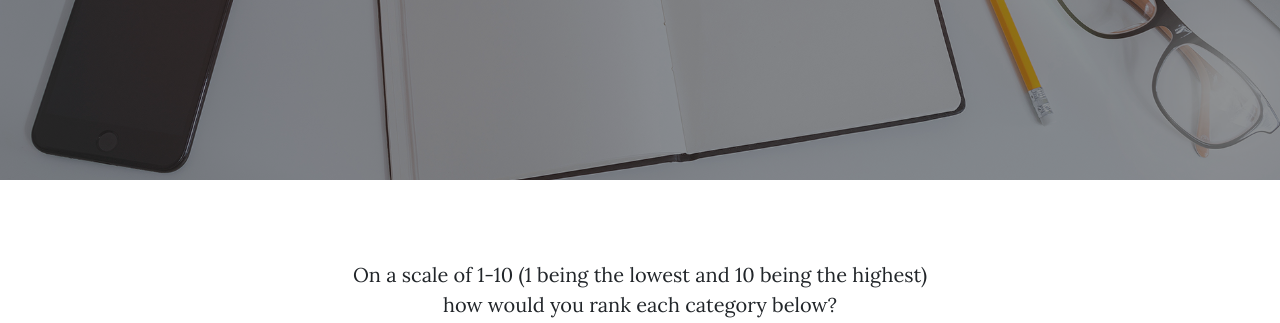
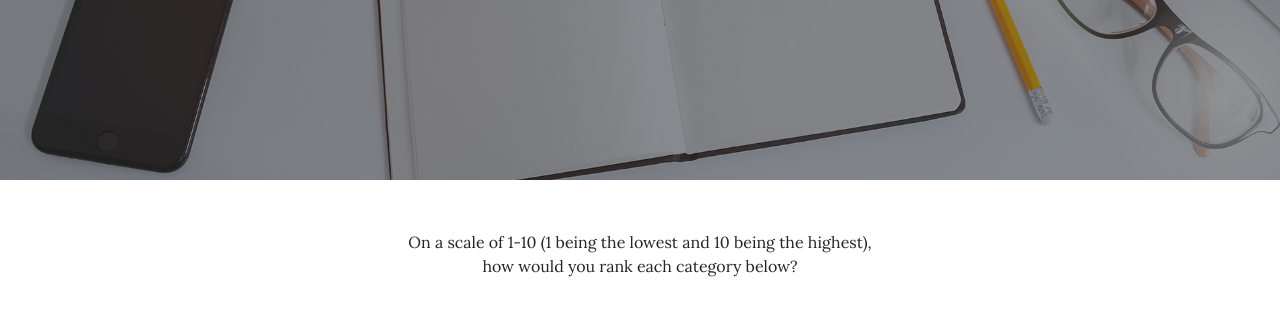
Before and after one commit to rytankersley/rytankersley.github.io, a website: page index.html in a window 1280 px wide. Shown: the part 420-743 px from the top of the page. Drawn offline with nearby package versions, Linux system fonts and the light colour scheme.

Commit message:
Cleaned descriptions

```diff
--- a/css/styles.css
+++ b/css/styles.css
@@ -10,3 +10,10 @@
     font-style: italic;
     font-size: small;
 }
+
+.category-description {
+    text-align: center;
+    font-size: medium;
+    margin-top: 0;
+    margin-bottom: 3rem;
+}
--- a/index.html
+++ b/index.html
@@ -53,7 +53,7 @@
   <div class="container">
     <div class="row">
       <div class="col-lg-8 col-md-10 mx-auto">
-        <p style="text-align: center;"><span id="subtitle1"></span></br><span id="subtitle2"></span></p>
+        <p class="category-description"><span id="subtitle1"></span></br><span id="subtitle2"></span></p>
       </div>
     </div>
 
--- a/js/text.js
+++ b/js/text.js
@@ -1362,7 +1362,7 @@ function getTextData(langIndex) {
     var english = {
             navheader: "Healthy Church",
             mainheader: "Healthy Church Questionnaire",
-            subtitleOne: "On a scale of 1-10 (1 being the lowest and 10 being the highest)",
+            subtitleOne: "On a scale of 1-10 (1 being the lowest and 10 being the highest),",
             subtitleTwo: "how would you rank each category below?",
             categories: [
                 worshipEN,
--- a/js/textLoader.js
+++ b/js/textLoader.js
@@ -96,9 +96,9 @@ function getCategoriesHTML(data) {
              </button>
           </h5>
        </div>
-       <div id='collapse${i}' class='collapse show' aria-labelledby='heading${i}' data-parent='#accordion'>
+       <div id='collapse${i}' class='collapse' aria-labelledby='heading${i}' data-parent='#accordion'>
           <div class='card-body'>
-             <h6>${cat.description}</h6>
+             <p class='category-description'>${cat.description}</p>
              ${appendQuestions(cat)}
          </div>
        </div>
```
